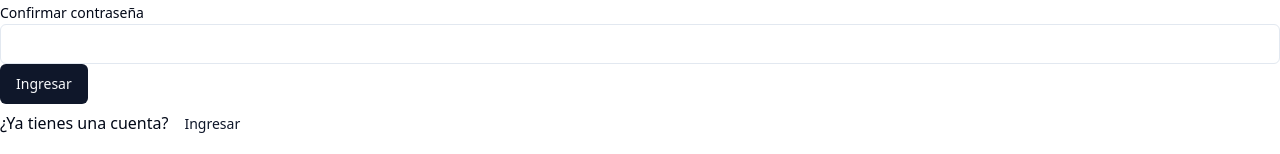
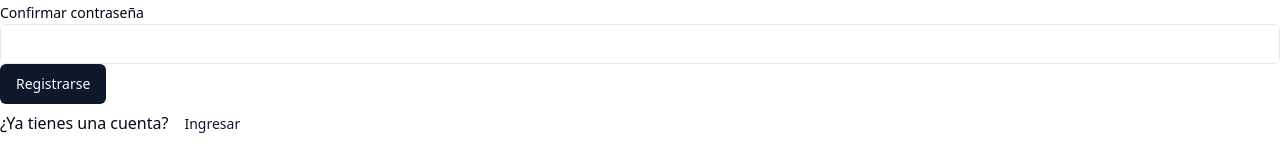
Before and after one commit to soyluisarrieta/starter-kit-v1, a React (Vite) app: page /registrarse in a window 1280 px wide. Shown: the part 328-482 px from the top of the page. Built offline with nearby package versions, Linux system fonts and the light colour scheme; no server answers.

Commit message:
Rename button submit in register form

```diff
--- a/src/components/modules/auth/RegisterForm.tsx
+++ b/src/components/modules/auth/RegisterForm.tsx
@@ -78,7 +78,7 @@
         register={register}
         error={errors.password_confirmation}
       />
-      <Button type='submit'>Ingresar</Button>
+      <Button type='submit'>Registrarse</Button>
     </form>
   )
 }
```
